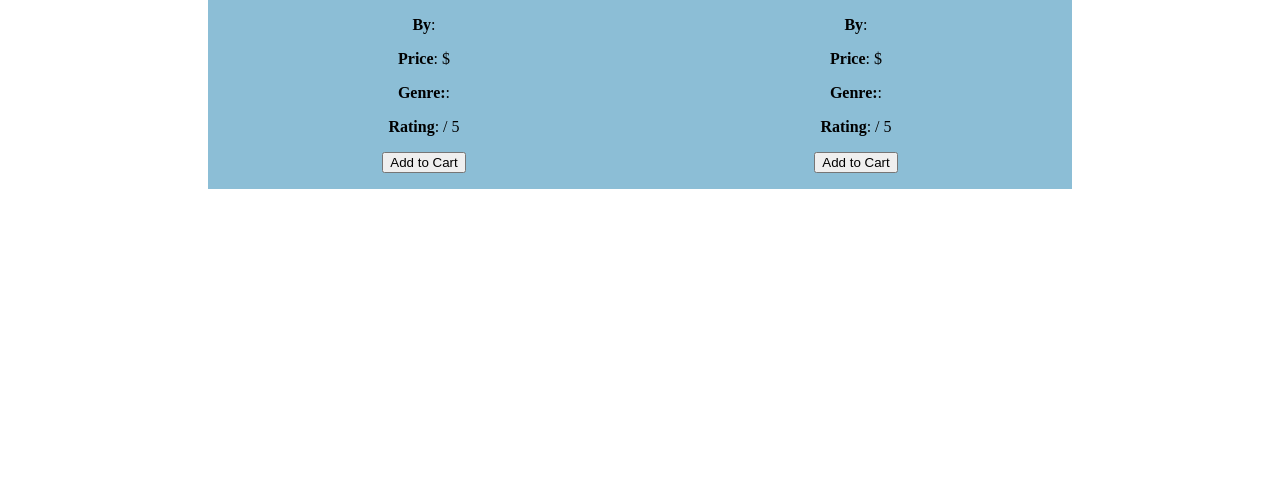
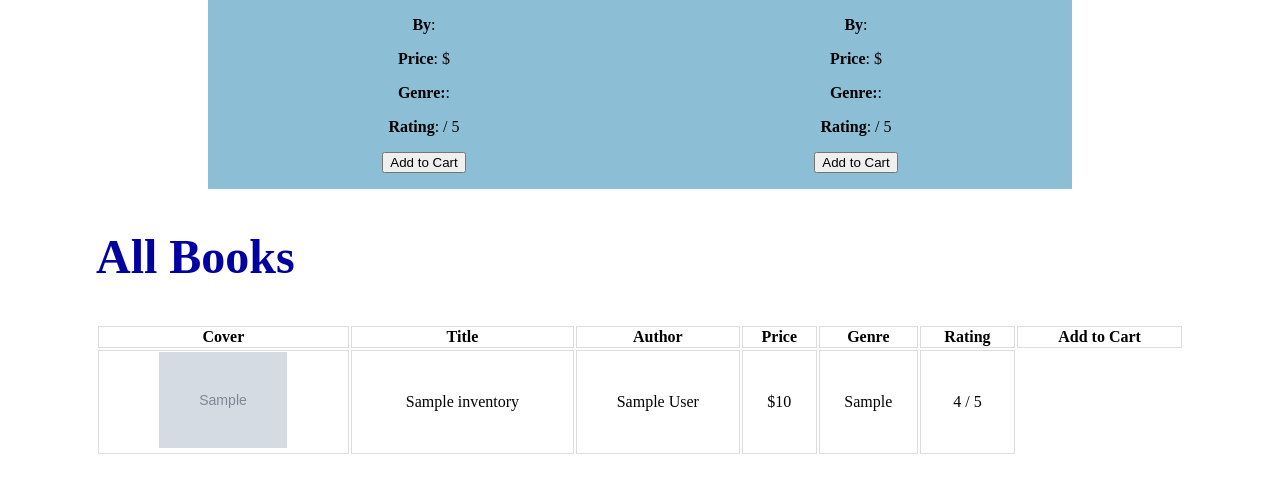
Before and after one commit to reoyamanaka/bookstore, a PHP site: page / in a window 1280 px wide. Shown: the part 1146-1650 px from the top of the page. Before the commit the page ends 1335 px from the top, so only its background shows below. Run offline with PHP 8.4, Linux system fonts and the light colour scheme; tables that the repository leaves empty or names only in its code hold one stand-in row (values such as "Sample post"); grey boxes marked "Sample" are stand-in pictures; data that the repository does not hold is empty.

Commit message:
completed necessary php function, html and css to display all books in database

```diff
--- a/css/style.css
+++ b/css/style.css
@@ -182,4 +182,32 @@ body {
     margin: auto;
   }
 }
-/*media query for feature and feature function end*/
+/*media query for feature and feature function end */
+
+
+/* all books start */
+.allBooks {
+  /* background-color: orange; */
+  width: 85%;
+  margin: auto;
+}
+.allBooks h2 {
+  font-size: 3rem;
+  color: #0000A0;
+}
+.allBooks h3{
+  text-align: center;
+}
+.allItems img{
+  width: 10vw;
+}
+.allItems table {
+  width: 100%;
+  margin-bottom: 3rem;
+}
+.allItems th, td {
+  border: 1px solid #dddddd;
+  text-align: center;
+  margin: auto;
+}
+/* all books end */
--- a/index.php
+++ b/index.php
@@ -2,8 +2,11 @@
 require_once('./config.php');
 require_once('./php/displayBook.php');
 require_once('./php/displayFeaturedBook.php');
+require_once('./php/getTotalCount.php');
 
 $conn = new mysqli($config['DB_HOST'], $config["DB_USERNAME"], $config["DB_PASSWORD"], $config["DB_DATABASE"]) or die(mysqli_error($conn));
+
+$sumCount = getTotalCount();
 
 ?>
 
@@ -79,6 +82,31 @@ $conn = new mysqli($config['DB_HOST'], $config["DB_USERNAME"], $config["DB_PASSW
     <!-- featured end -->
 
 
+    <!-- all books start -->
+    <div class="allBooks" id="allBooks">
+        <h2>All Books</h2>
+        <div class="allItems">
+            <table>
+                <tr>
+                    <th>Cover</th>
+                    <th>Title</th>
+                    <th>Author</th>
+                    <th>Price</th>
+                    <th>Genre</th>
+                    <th>Rating</th>
+                    <th>Add to Cart</th>
+                </tr>
+                <?php
+
+                for ($i = 1; $i < $sumCount + 1; $i++) {
+                    displayBook($i);
+                } ?>
+
+            </table>
+        </div>
+    </div>
+    <!-- all books end -->
+
     <script src="./js/main.js"></script>
 </body>
 
--- a/php/displayFeaturedBook.php
+++ b/php/displayFeaturedBook.php
@@ -1,7 +1,7 @@
 <?php
 function displayFeaturedBook($id){
-    $con = new mysqli('localhost', 'your_username', 'your_password', 'bookstore') or die(mysqli_error($con));
-    $stmt = $con->prepare("SELECT * FROM inventory WHERE id=?");
+    $conn = new mysqli('localhost', 'your_username', 'your_password', 'bookstore') or die(mysqli_error($conn));
+    $stmt = $conn->prepare("SELECT * FROM inventory WHERE id=?");
     $stmt->bind_param('s', $id);
     $stmt->execute();
     $result = $stmt->get_result();
--- /dev/null
+++ b/php/getTotalCount.php
@@ -0,0 +1,15 @@
+<?php
+
+function getTotalCount(){
+    $conn = new mysqli('localhost', 'your_username', 'your_password', 'bookstore') or die(mysqli_error($conn));
+    $sql = "SELECT COUNT(*) AS total_count FROM inventory";
+    $req = mysqli_query($conn, $sql);
+    $data = mysqli_fetch_assoc($req);
+    $sumCount = $data['total_count'];
+
+    return $sumCount;
+}
+
+
+
+?>
```
Also changed, not shown: php/fetchAll.php (deleted). Lines whose indentation alone changed are shown as unchanged.
